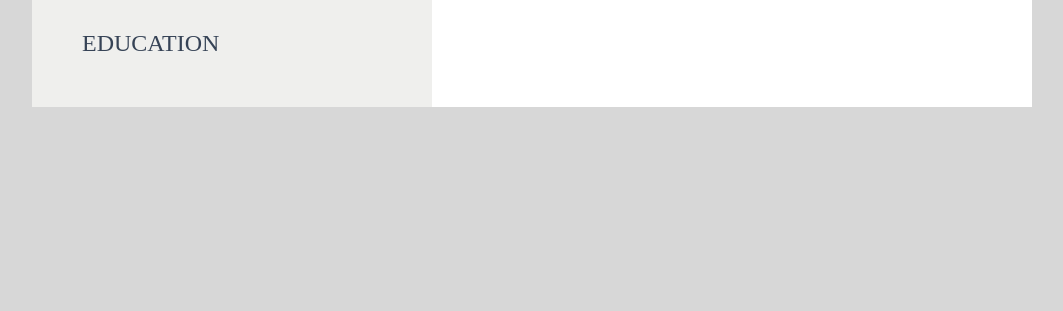
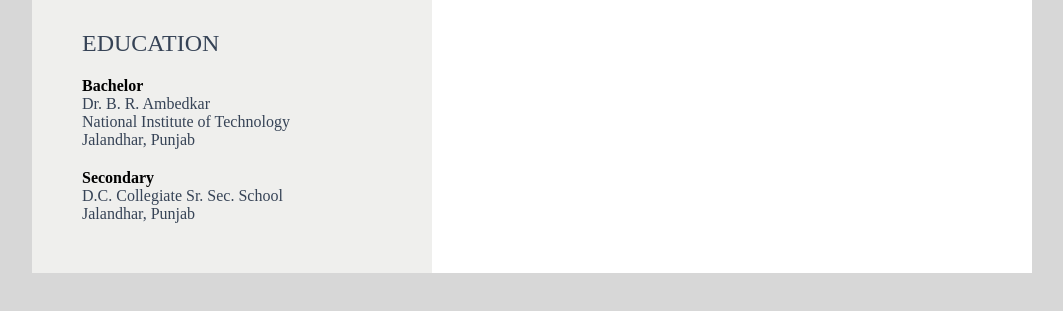
Before and after one commit to KmrGaurav/KmrGaurav.github.io, a plain HTML site: page index.html in a window 1280 px wide. Shown: the part 779-1090 px from the top of the page, without its empty margins (108-1171 px from the left). Before the commit the page ends 936 px from the top, so only its background shows below. Drawn offline with Linux system fonts and the light colour scheme.

Commit message:
Adding education

```diff
--- a/index.html
+++ b/index.html
@@ -52,8 +52,8 @@
                             </div>
                             <div>
                                 <p><strong>Address</strong><br>
-                                V.P.O. Reru, Jalandhar,<br>
-                                Punjab, India - 144012</p>
+                                    V.P.O. Reru, Jalandhar,<br>
+                                    Punjab, India - 144012</p>
                             </div>
                         </li>
                         <li>
@@ -62,7 +62,7 @@
                             </div>
                             <div>
                                 <p><strong>Email</strong><br>
-                                <a href="mailto:kmrgrv119@gmail.com">kmrgrv119@gmail.com</a></p>
+                                    <a href="mailto:kmrgrv119@gmail.com">kmrgrv119@gmail.com</a></p>
                             </div>
                         </li>
                         <li>
@@ -71,7 +71,7 @@
                             </div>
                             <div>
                                 <p><strong>Phone</strong><br>
-                                <a href="tel:+917087447060">(+91) 70 87 447060</a></p>
+                                    <a href="tel:+917087447060">(+91) 70 87 447060</a></p>
                             </div>
                         </li>
                         <li>
@@ -80,14 +80,26 @@
                             </div>
                             <div>
                                 <p><strong>LinkedIn</strong><br>
-                                <a href="https://www.linkedin.com/in/KrGv" target="_blank">www.linkedin.com/in/KrGv</a></p>
+                                    <a href="https://www.linkedin.com/in/KrGv" target="_blank">www.linkedin.com/in/KrGv</a></p>
                             </div>
                         </li>
                     </ul>
                 </section>
                 <section class="education">
                     <p id="education-heading">EDUCATION</p>
-
+                    <ul>
+                        <li>
+                            <p><strong>Bachelor</strong><br>
+                                <a href="https://www.nitj.ac.in" target="_blank">Dr. B. R. Ambedkar<br>
+                                National Institute of Technology<br>
+                                Jalandhar, Punjab</a></p>
+                        </li>
+                        <li>
+                            <p><strong>Secondary</strong><br>
+                                <a href="https://doabacollege.net" target="_blank">D.C. Collegiate Sr. Sec. School<br>
+                                Jalandhar, Punjab</a></p>
+                        </li>
+                    </ul>
                 </section>
             </div>
             <div class="right-experience">
--- a/styles.css
+++ b/styles.css
@@ -181,6 +181,34 @@
   font-size: 1.5rem;
 }
 
+.resume .contact-education-experience .left-contact-education .education ul {
+  list-style: none;
+  padding: 0px;
+}
+
+.resume .contact-education-experience .left-contact-education .education ul li {
+  margin: 20px 0;
+  font-size: 1rem;
+}
+
+.resume .contact-education-experience .left-contact-education .education ul li p {
+  margin: 5px 0px;
+}
+
+.resume .contact-education-experience .left-contact-education .education ul li p a:link {
+  text-decoration: none;
+  color: #364356;
+}
+
+.resume .contact-education-experience .left-contact-education .education ul li p a:visited {
+  text-decoration: none;
+  color: #364356;
+}
+
+.resume .contact-education-experience .left-contact-education .education ul li p a:hover {
+  font-weight: bold;
+}
+
 .resume .contact-education-experience .right-experience {
   background-color: #FFFFFF;
   width: 600px;
```
